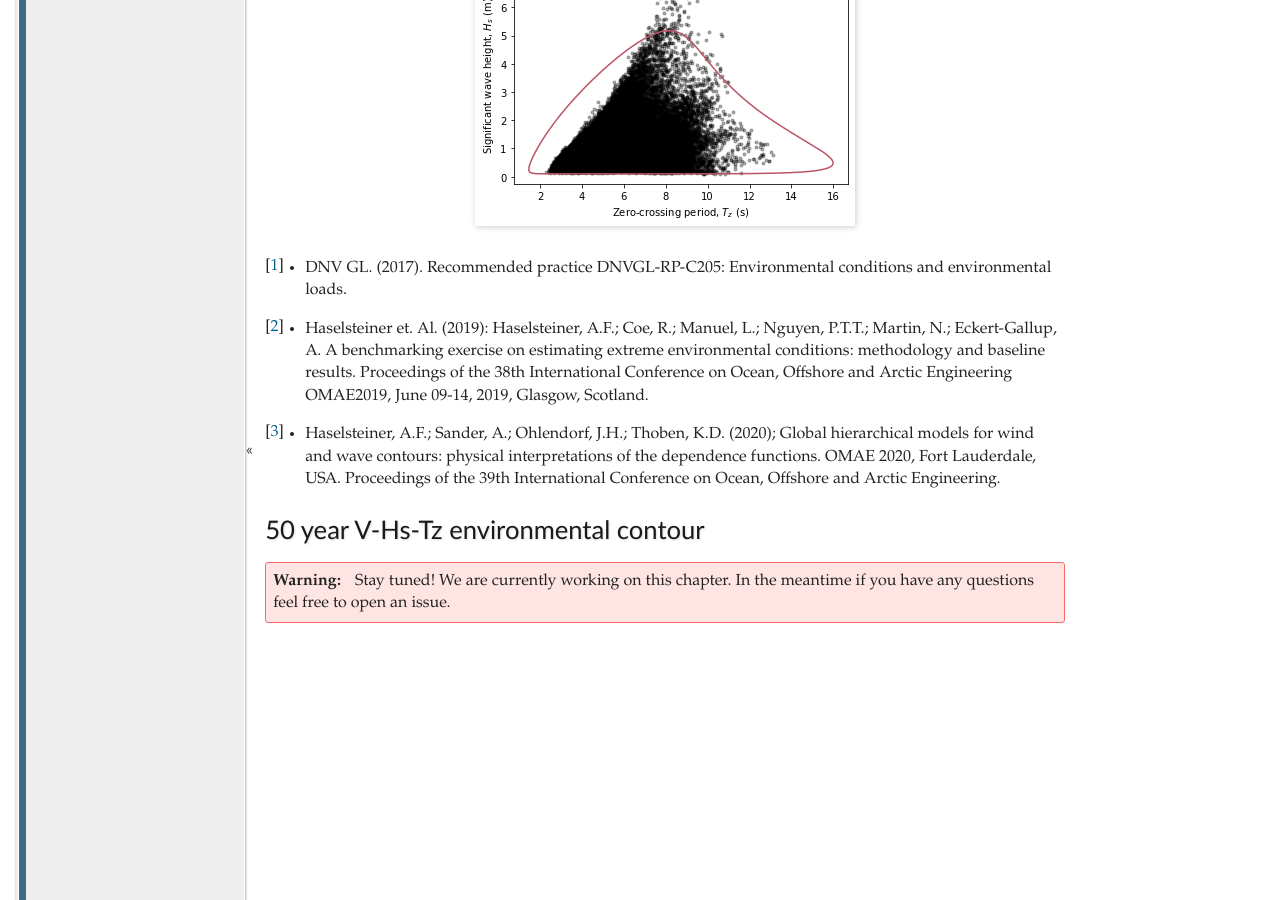
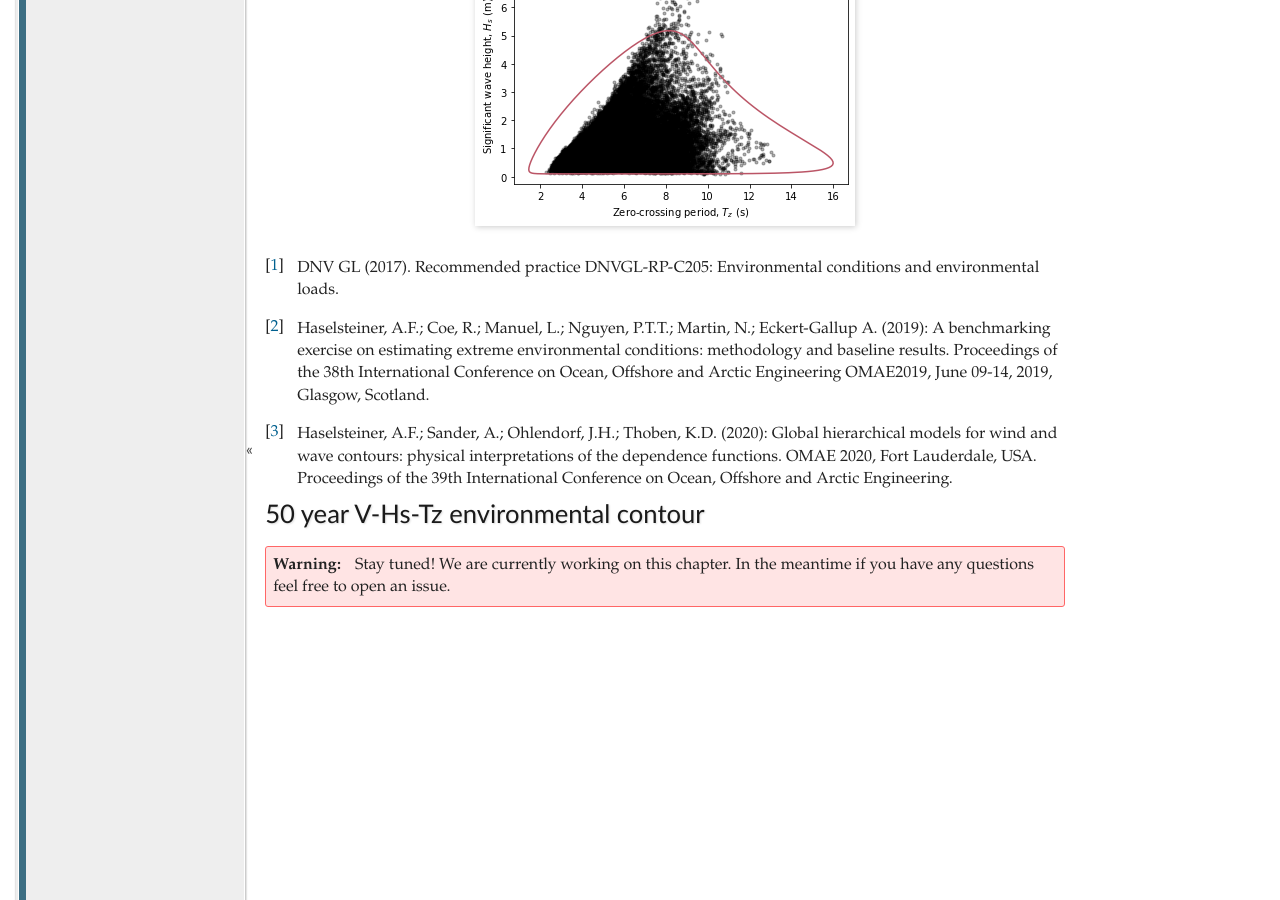
Before and after one commit to virocon-organization/virocon, a Sphinx documentation site: the page built from docs/detailed_examples.rst, in a window 1280 px wide and 900 px high, scrolled down 3952 px. Built offline with Sphinx 7.4.7, drawn with Linux system fonts in a browser that asks for light colours; some of the changed text lies outside the part shown.

Commit message:
Improved references

```diff
--- a/docs/definitions.rst
+++ b/docs/definitions.rst
@@ -37,5 +37,5 @@ The figure below visualizes different types of environmental contours [2]_.
 
 
 
-.. [1] •	NORSOK standard N-003, Edition 2, September 2007. Actions and action effects.
-.. [2] •	Mackay, E., & Haselsteiner, A. F. (2021). Marginal and total exceedance probabilities of environmental contours. Marine Structures, 75. https://doi.org/10.1016/j.marstruc.2020.102863
+.. [1] NORSOK standard N-003, Edition 2, September 2007, Actions and action effects.
+.. [2] Mackay, E., & Haselsteiner, A. F. (2021): Marginal and total exceedance probabilities of environmental contours. Marine Structures, 75. https://doi.org/10.1016/j.marstruc.2020.102863
--- a/docs/detailed_examples.rst
+++ b/docs/detailed_examples.rst
@@ -176,9 +176,9 @@ metocean data.
 
 .. _examples: https://github.com/virocon-organization/virocon/tree/master/examples
 .. _data: https://github.com/virocon-organization/virocon/tree/master/datasets
-.. [1] •	DNV GL. (2017). Recommended practice DNVGL-RP-C205: Environmental conditions and environmental loads.
-.. [2] •	Haselsteiner et. Al. (2019): Haselsteiner, A.F.; Coe, R.; Manuel, L.; Nguyen, P.T.T.; Martin, N.; Eckert-Gallup, A. A benchmarking exercise on estimating extreme environmental conditions: methodology and baseline results. Proceedings of the 38th International Conference on Ocean, Offshore and Arctic Engineering OMAE2019, June 09-14, 2019, Glasgow, Scotland.
-.. [3] •	Haselsteiner, A.F.; Sander, A.; Ohlendorf, J.H.; Thoben, K.D. (2020); Global hierarchical models for wind and wave contours: physical interpretations of the dependence functions. OMAE 2020, Fort Lauderdale, USA. Proceedings of the 39th International Conference on Ocean, Offshore and Arctic Engineering.
+.. [1] DNV GL (2017). Recommended practice DNVGL-RP-C205: Environmental conditions and environmental loads.
+.. [2] Haselsteiner, A.F.; Coe, R.; Manuel, L.; Nguyen, P.T.T.; Martin, N.; Eckert-Gallup A. (2019): A benchmarking exercise on estimating extreme environmental conditions: methodology and baseline results. Proceedings of the 38th International Conference on Ocean, Offshore and Arctic Engineering OMAE2019, June 09-14, 2019, Glasgow, Scotland.
+.. [3] Haselsteiner, A.F.; Sander, A.; Ohlendorf, J.H.; Thoben, K.D. (2020): Global hierarchical models for wind and wave contours: physical interpretations of the dependence functions. OMAE 2020, Fort Lauderdale, USA. Proceedings of the 39th International Conference on Ocean, Offshore and Arctic Engineering.
 
 50 year V-Hs-Tz environmental contour
 ~~~~~~~~~~~~~~~~~~~~~~~~~~~~~~~~~~~~~
--- a/docs/example.rst
+++ b/docs/example.rst
@@ -26,7 +26,7 @@ Import the required virocon packages and packages that are needed additionally.
     from matplotlib import pyplot as plt
 
 Load the sea state data set. Here, we use a dataset used in a benchmark study which was published at the OMAE 2019
-conference by Haselsteiner et. Al. (2019) [2]_. The datasets are available here: data_.
+conference by Haselsteiner et al. (2019) [2]_. The datasets are available here: data_.
 
 .. code-block:: python
 
@@ -71,5 +71,5 @@ The code, which is available as a Python file here_, will create this plot
 .. _examples: https://github.com/virocon-organization/virocon/tree/master/examples
 .. _here: https://github.com/virocon-organization/virocon/blob/master/examples/hstz_contour_simple.py
 .. _data: https://github.com/virocon-organization/virocon/tree/master/datasets
-.. [1] •	Haselsteiner et. Al. (2020): Haselsteiner, A.F.; Sander, A.; Ohlendorf, J.H.; Thoben, K.D. (2020). Global hierarchical models for wind and wave contours: physical interpretations of the dependence functions. OMAE 2020, Fort Lauderdale, USA. Proceedings of the 39th International Conference on Ocean, Offshore and Arctic Engineering.
-.. [2] •	Haselsteiner et. Al. (2019): Haselsteiner, A.F.; Coe, R.; Manuel, L.; Nguyen, P.T.T.; Martin, N.; Eckert-Gallup, A. A benchmarking exercise on estimating extreme environmental conditions: methodology and baseline results. Proceedings of the 38th International Conference on Ocean, Offshore and Arctic Engineering OMAE2019, June 09-14, 2019, Glasgow, Scotland.
+.. [1] Haselsteiner, A.F.; Sander, A.; Ohlendorf, J.H.; Thoben, K.D. (2020): Global hierarchical models for wind and wave contours: physical interpretations of the dependence functions. OMAE 2020, Fort Lauderdale, USA. Proceedings of the 39th International Conference on Ocean, Offshore and Arctic Engineering.
+.. [2] Haselsteiner, A.F.; Coe, R.; Manuel, L.; Nguyen, P.T.T.; Martin, N.; Eckert-Gallup, A. (2019): A benchmarking exercise on estimating extreme environmental conditions: methodology and baseline results. Proceedings of the 38th International Conference on Ocean, Offshore and Arctic Engineering OMAE2019, June 09-14, 2019, Glasgow, Scotland.
```
Also changed, not shown: other parts of docs/detailed_examples.rst (+1 -1 lines).
